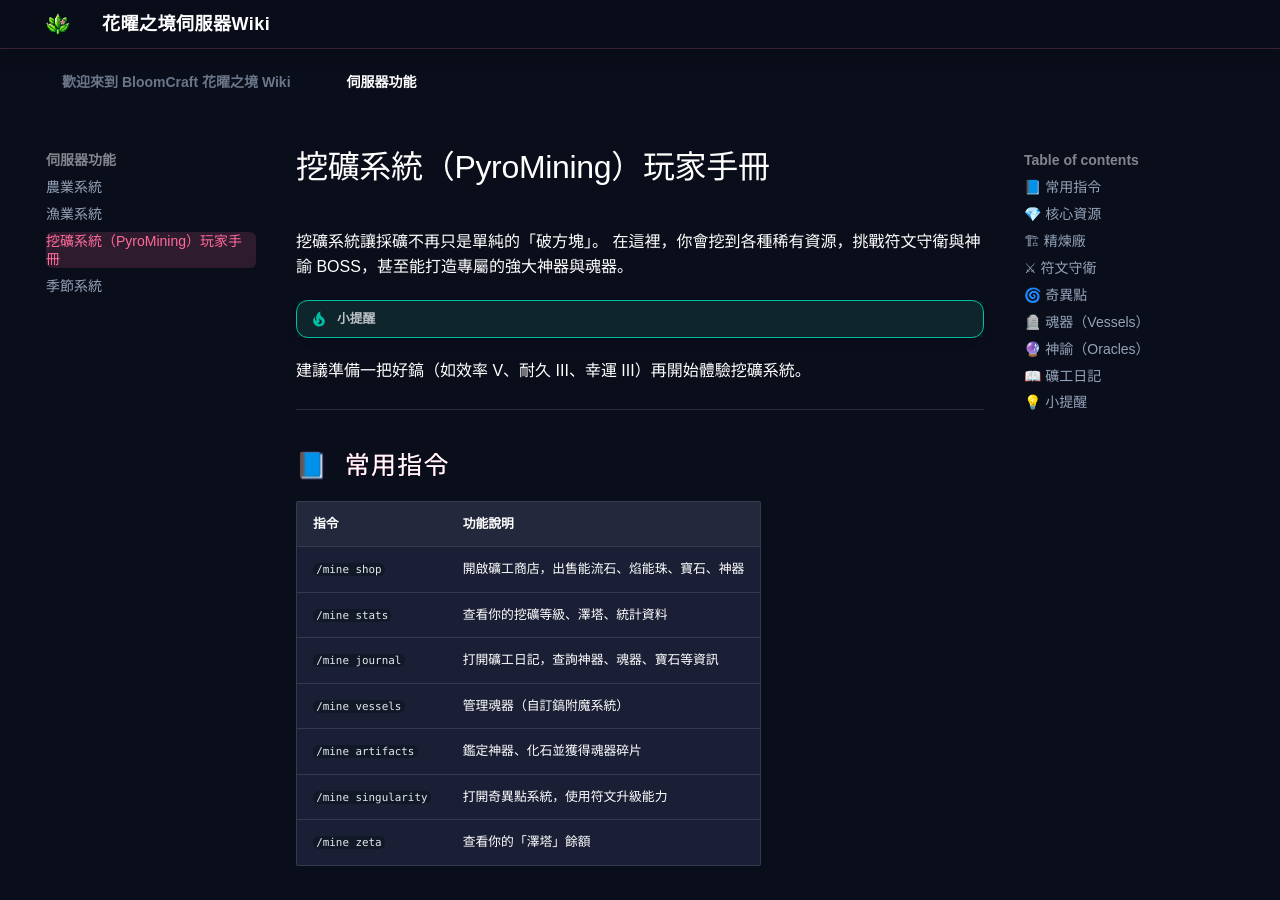
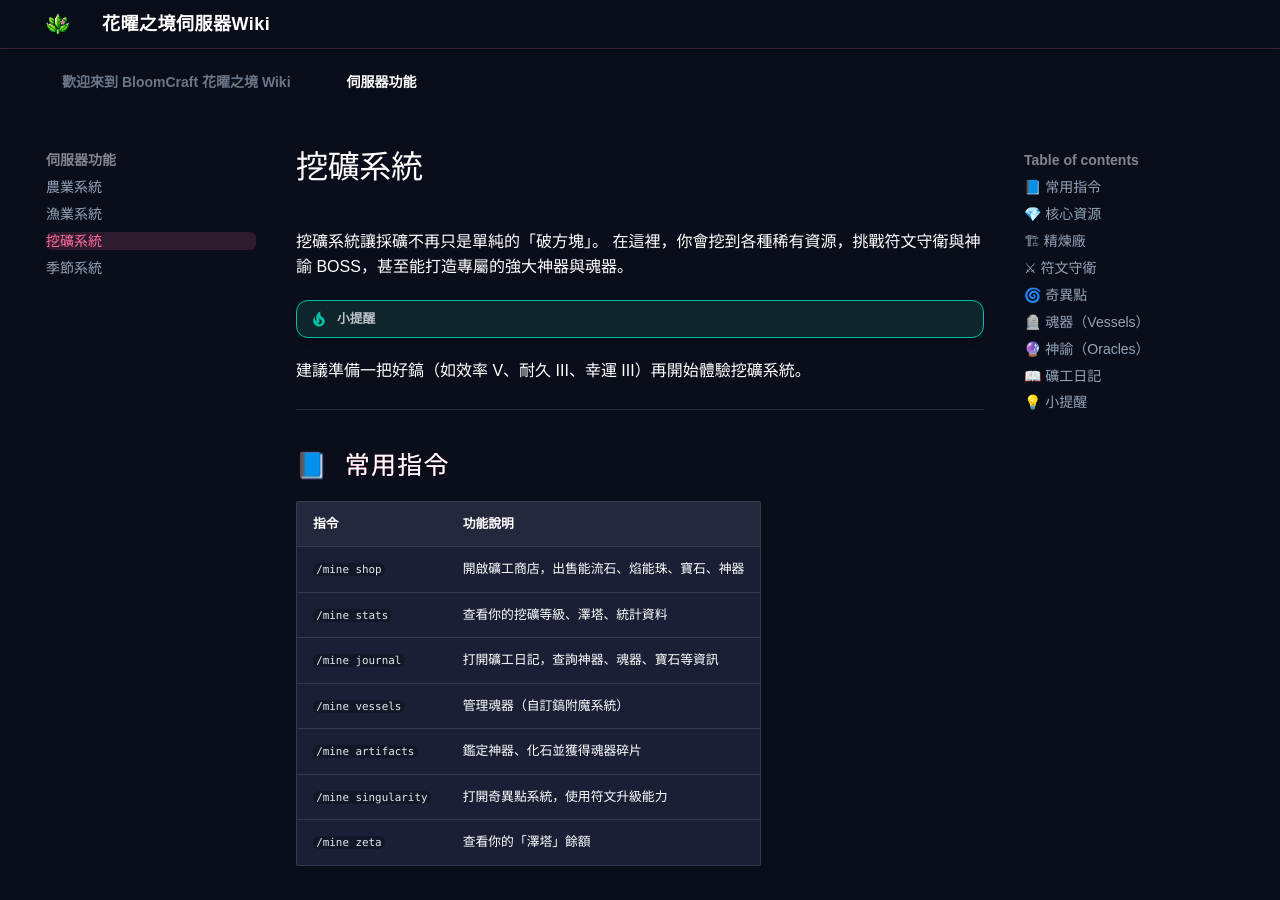
Before and after one commit to RyanisyydsTT/bloomcraft-wikipage, an MkDocs documentation site: the page built from docs/伺服器功能/mining.md, in a window 1280 px wide and 900 px high. Built offline with MkDocs 1.6.1 and Material for MkDocs 9.7.7, drawn with Linux system fonts in a browser that asks for light colours; some web fonts are replaced.

Commit message:
Update mining.md

```diff
--- a/docs/伺服器功能/mining.md
+++ b/docs/伺服器功能/mining.md
@@ -1,4 +1,4 @@
-# 挖礦系統（PyroMining）玩家手冊
+# 挖礦系統
 
 挖礦系統讓採礦不再只是單純的「破方塊」。
 在這裡，你會挖到各種稀有資源，挑戰符文守衛與神諭 BOSS，甚至能打造專屬的強大神器與魂器。
```
